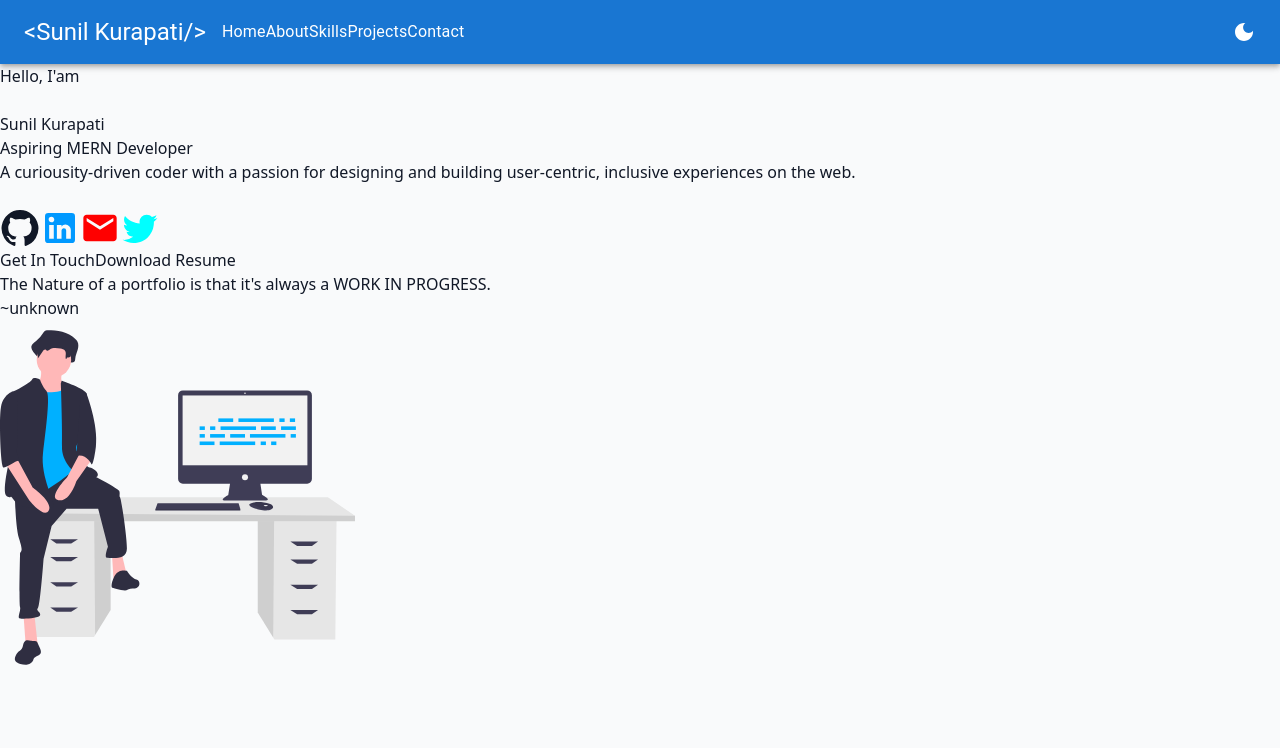
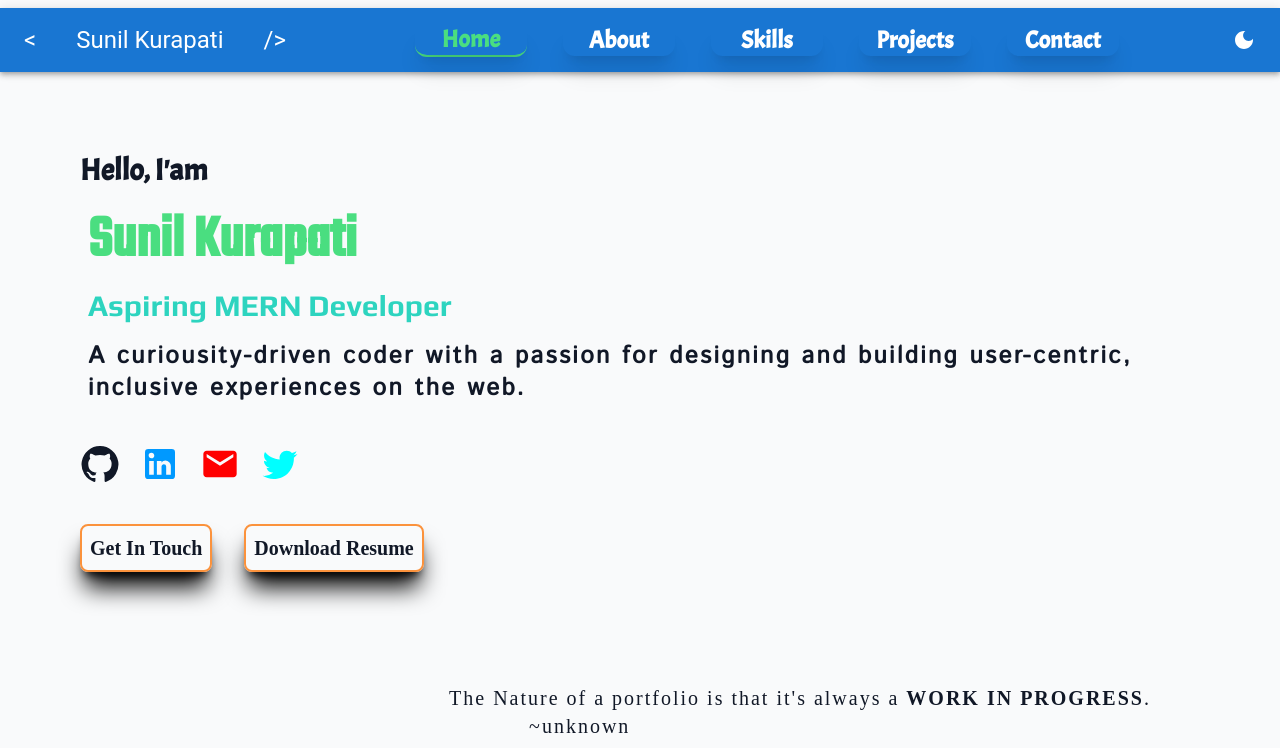
Before and after one commit to Sunil4510/portfolio, a Next.js app: page / in a window 1280 px wide. Shown: the top 748 px of the page. Built offline with nearby package versions, Linux system fonts and the light colour scheme; a web font is replaced by a local one.

Commit message:
final version done

```diff
--- a/tailwind.config.js
+++ b/tailwind.config.js
@@ -1,7 +1,7 @@
 module.exports = {
   content: [
     './pages/**/*.{js,ts,jsx,tsx}',
-    './components/**/*.{js,ts,jsx,tsx}'
+    './Components/**/*.{js,ts,jsx,tsx}'
     ],
   darkMode:'class',
   theme: {
```
